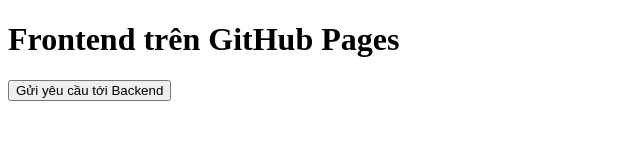
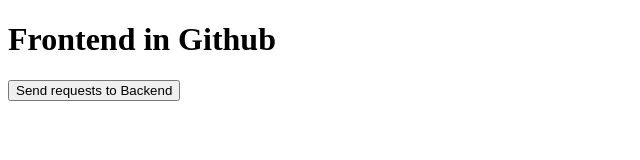
Before and after one commit to Ng-Levis-HungPhu/test16Mar26, a plain HTML site: page index.html in a window 1280 px wide. Shown: the whole page, without its empty margins (0-640 px from the left). Drawn offline with Linux system fonts and the light colour scheme.

Commit message:
Update index.html

```diff
--- a/index.html
+++ b/index.html
@@ -4,21 +4,21 @@
     <title>Flask-Render Frontend</title>
 </head>
 <body>
-    <h1>Frontend trên GitHub Pages</h1>
-    <button onclick="callAPI()">Gửi yêu cầu tới Backend</button>
+    <h1>Frontend in Github</h1>
+    <button onclick="callAPI()">Send requests to Backend</button>
     <p id="response"></p>
 
     <script>
         async function callAPI() {
             // THAY URL NÀY BẰNG URL RENDER CỦA BẠN
-            const backendUrl = "https://my-backend.onrender.com/api/hello";
+            const backendUrl = "https://test16mar26-1.onrender.com";
 
             try {
                 const res = await fetch(backendUrl);
                 const data = await res.json();
                 document.getElementById("response").innerText = data.message;
             } catch (err) {
-                console.error("Lỗi kết nối:", err);
+                console.error("Error connect:", err);
             }
         }
     </script>
```
